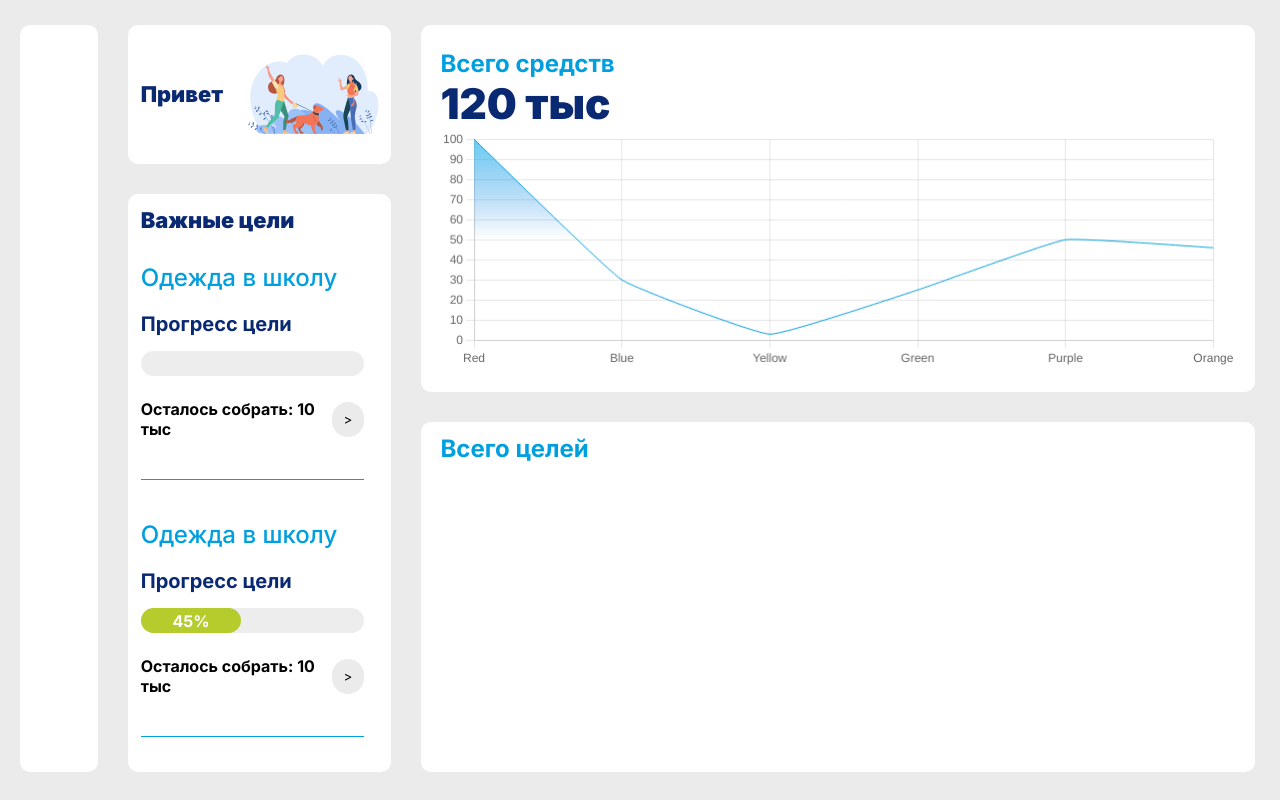
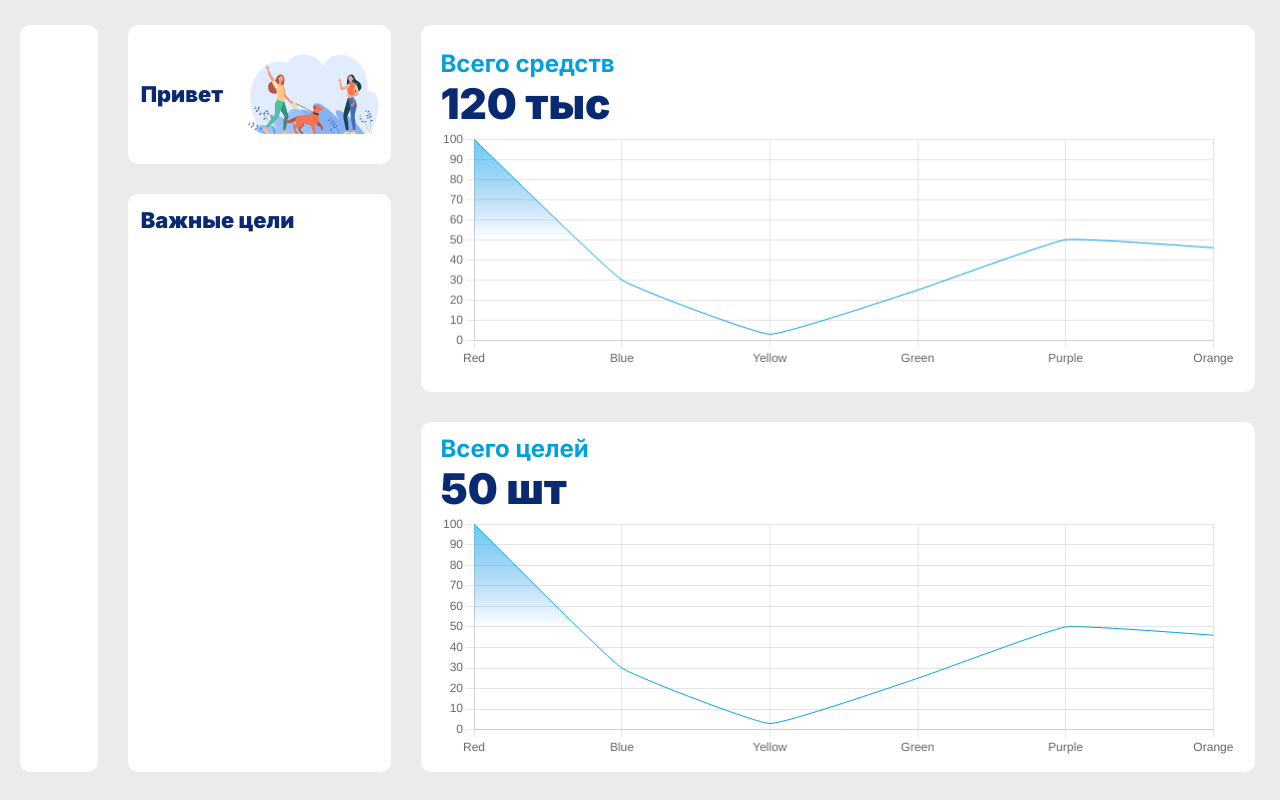
Before and after one commit to Dobby3011/VTB, a website: page home.html in a window 1280 px wide. Drawn offline with nearby package versions, Linux system fonts and the light colour scheme.

Commit message:
feat: add info from local storage

```diff
--- a/home.html
+++ b/home.html
@@ -28,6 +28,7 @@
         </section>
         <section class="goals">
           <h1>Важные цели</h1>
+          <!--
           <div class="goals__item">
             <h4 class="goals__name">Одежда в школу</h4>
             <p class="goals__progress">Прогресс цели</p>
@@ -43,18 +44,21 @@
               </div>
               <button class="goals__btn" type="button">&gt;</button>
             </div>
-          </div>
+          </div>-->
         </section>
         <section class="money-total">
           <h3 class="money-total__heading">Всего средств</h3>
           <span class="money-total__amount">120 тыс</span>
           <div class="money-total__chart" style="height: 75%">
-            <canvas id="myChart" height="85"></canvas>
+            <canvas id="moneyChart" height="85"></canvas>
           </div>
         </section>
         <section class="goals-total">
           <h3 class="goals-total__heading">Всего целей</h3>
-          <span class="goals-total__amount"></span>
+          <span class="goals-total__amount">50 шт</span>
+          <div class="money-total__chart" style="height: 75%">
+            <canvas id="goalsChart" height="85"></canvas>
+          </div>
         </section>
       </div>
     </main>
--- a/js/charts.js
+++ b/js/charts.js
@@ -1,6 +1,8 @@
-const ctx = document.getElementById('myChart');
+const ctx1 = document.getElementById('moneyChart');
+const ctx2 = document.getElementById('goalsChart');
 
-new Chart(ctx, {
+
+new Chart(ctx1, {
     type: 'line',
     data: {
       labels: ['Red', 'Blue', 'Yellow', 'Green', 'Purple', 'Orange'],
@@ -47,3 +49,51 @@ new Chart(ctx, {
       }
     }
   });
+
+  new Chart(ctx2, {
+    type: 'line',
+    data: {
+      labels: ['Red', 'Blue', 'Yellow', 'Green', 'Purple', 'Orange'],
+      datasets: [{
+        data: [100, 30, 3, 25, 50, 46],
+        //backgroundColor:
+        //['rgba(32, 181, 238, 0.67)',
+        //'rgba(1, 112, 223, 0.00)'],
+        backgroundColor: (context) => {
+            const bgColor = [
+                'rgba(32, 181, 238, 0.67)',
+                'rgba(1, 112, 223, 0.00)'
+            ];
+
+            if (!context.chart.chartArea) {
+                return;
+            }
+            console.log(context.chart.chartArea);
+            const { ctx, data, chartArea: {top, bottom} } = context.chart;
+            const gradientBg = ctx.createLinearGradient(0, top, 0, bottom);
+            gradientBg.addColorStop(0, bgColor[0]);
+            gradientBg.addColorStop(0.5, bgColor[1]);
+            return gradientBg;
+        },
+        borderColor: "#009FDF",
+        fill: true,
+        borderWidth: 1,
+        tension: 0.1,
+        pointRadius: 0,
+      }]
+    },
+    options: {
+        plugins: {
+            legend: {
+                display: false,
+            }
+        },
+        responsive: true,
+        maintainAspectRatio: false,
+      scales: {
+        y: {
+          beginAtZero: true
+        }
+      }
+    }
+  });
--- a/js/progress.js
+++ b/js/progress.js
@@ -1,20 +1,31 @@
 const goalsElement = document.querySelector('.goals');
 
+const goalString = window.localStorage.getItem('goal');
+const goal = JSON.parse(goalString);
+
 let count = 0;
+
+document.addEventListener("DOMContentLoaded", function(event) {
+    if(goal) {
+      const goalCount = createGoal();
+      window.localStorage.setItem(`goal-${goalCount}`, JSON.stringify(goal));
+      window.localStorage.removeItem('goal');
+    }
+});
 
 function createGoal() {
   count += 1;
   const newGoal = document.createElement('div');
   newGoal.classList.add('goals__item');
-  newGoal.innerHTML = `<h4 class="goals__name">Одежда в школу</h4> <p class="goals__progress">Прогресс цели</p> <div id="progress" class="goals__progressBar"><div id="progressContent-${count}" class="goals__progressBar_content">
+  newGoal.innerHTML = `<h4 class="goals__name">${goal.name}</h4> <p class="goals__progress">Прогресс цели</p> <div id="progress" class="goals__progressBar"><div id="progressContent-${count}" class="goals__progressBar_content">
   <span class="goals__progressBar_text" id="progressText-${count}"></span>
 </div></div><div class="goals__bottom"><div class="goals__money-left"><span class="goals__left">Осталось собрать: </span><span class="goals__amount">10 тыс</span></div><button class="goals__btn" type="button">&gt;</button></div>`;
   goalsElement.append(newGoal);
   return count;
 }
 
-const goal1 = createGoal();
-const goal2 = createGoal();
+//const goal1 = createGoal();
+//const goal2 = createGoal();
 
 function updateProgressBarContent(percent, goalCount) {
   let progressBarContent = document.querySelector(`#progressContent-${goalCount}`);
@@ -30,5 +41,5 @@ function updateProgressBarContent(percent, goalCount) {
   }
 }
 
-updateProgressBarContent(45, goal1);
-updateProgressBarContent(70, goal2);
+//updateProgressBarContent(45, goal1);
+//pdateProgressBarContent(70, goal2);
```
